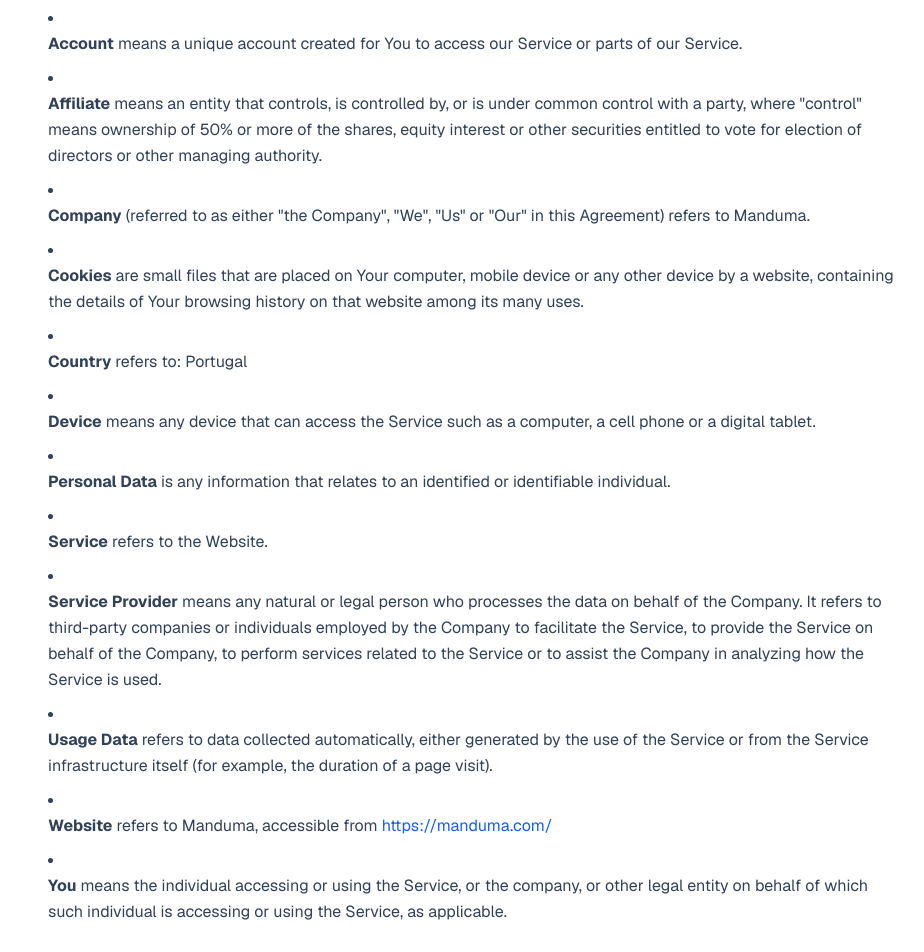
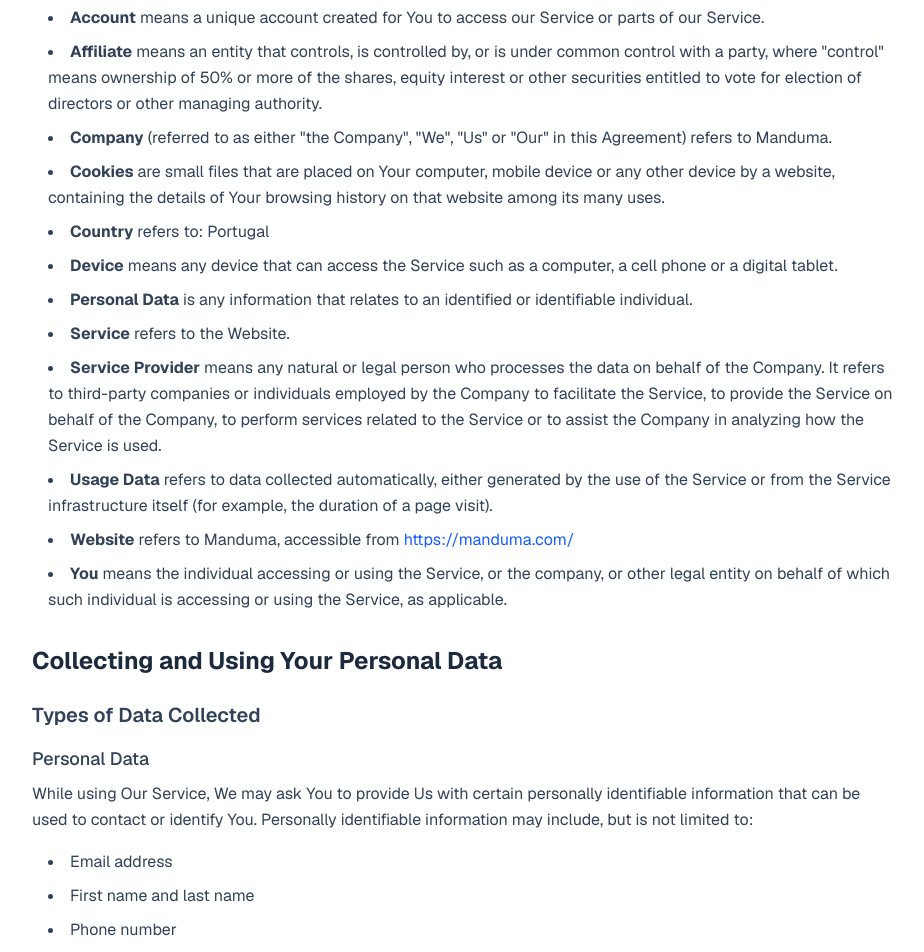
Before and after one commit to TheHolyWolf/manduma-web, a Next.js app: page /privacy in a window 1280 px wide. Shown: the part 980-1932 px from the top of the page, without its empty margins (176-1100 px from the left). Built offline with nearby package versions, Linux system fonts and the light colour scheme.

Commit message:
fix: Final styling adjustments to legal pages (removed <p> from <li>)

```diff
--- a/app/privacy/page.tsx
+++ b/app/privacy/page.tsx
@@ -27,7 +27,7 @@
           1. Data Collection for the Free Scan
         </h2>
         <p className="text-slate-700 mb-6 leading-relaxed">
-          For the Manduma 48-Hour Scan, we require **read-only access** to your existing financial data (e.g., QuickBooks, Xero, or CSV files). This data is accessed using encrypted, temporary tokens and is used solely for the purpose of generating your Business Health Score and Leak Map. **We do not store API keys long-term, and we never manipulate or execute transactions on your ledger.**
+          For the Manduma 48-Hour Scan, we require <strong>read-only access</strong> to your existing financial data (e.g., QuickBooks, Xero, or CSV files). This data is accessed using encrypted, temporary tokens and is used solely for the purpose of generating your Business Health Score and Leak Map. <strong>We do not store API keys long-term, and we never manipulate or execute transactions on your ledger.</strong>
         </p>
 
         {/* ---------------------------------------------------- */}
@@ -60,27 +60,26 @@
           For the purposes of this Privacy Policy:
         </p>
         <ul className="list-disc list-inside space-y-2 pl-4 text-slate-700 mb-8 leading-relaxed">
-          <li><p><strong>Account</strong> means a unique account created for You to access our Service or parts of our Service.</p></li>
-          <li><p><strong>Affiliate</strong> means an entity that controls, is controlled by, or is under common control with a party, where "control" means ownership of 50% or more of the shares, equity interest or other securities entitled to vote for election of directors or other managing authority.</p></li>
-          <li><p><strong>Company</strong> (referred to as either "the Company", "We", "Us" or "Our" in this Agreement) refers to Manduma.</p></li>
-          <li><p><strong>Cookies</strong> are small files that are placed on Your computer, mobile device or any other device by a website, containing the details of Your browsing history on that website among its many uses.</p></li>
-          <li><p><strong>Country</strong> refers to: Portugal</p></li>
-          <li><p><strong>Device</strong> means any device that can access the Service such as a computer, a cell phone or a digital tablet.</p></li>
-          <li><p><strong>Personal Data</strong> is any information that relates to an identified or identifiable individual.</p></li>
-          <li><p><strong>Service</strong> refers to the Website.</p></li>
-          <li><p><strong>Service Provider</strong> means any natural or legal person who processes the data on behalf of the Company. It refers to third-party companies or individuals employed by the Company to facilitate the Service, to provide the Service on behalf of the Company, to perform services related to the Service or to assist the Company in analyzing how the Service is used.</p></li>
-          <li><p><strong>Usage Data</strong> refers to data collected automatically, either generated by the use of the Service or from the Service infrastructure itself (for example, the duration of a page visit).</p></li>
+          <li><strong>Account</strong> means a unique account created for You to access our Service or parts of our Service.</li>
+          <li><strong>Affiliate</strong> means an entity that controls, is controlled by, or is under common control with a party, where "control" means ownership of 50% or more of the shares, equity interest or other securities entitled to vote for election of directors or other managing authority.</li>
+          <li><strong>Company</strong> (referred to as either "the Company", "We", "Us" or "Our" in this Agreement) refers to Manduma.</li>
+          <li><strong>Cookies</strong> are small files that are placed on Your computer, mobile device or any other device by a website, containing the details of Your browsing history on that website among its many uses.</li>
+          <li><strong>Country</strong> refers to: Portugal</li>
+          <li><strong>Device</strong> means any device that can access the Service such as a computer, a cell phone or a digital tablet.</li>
+          <li><strong>Personal Data</strong> is any information that relates to an identified or identifiable individual.</li>
+          <li><strong>Service</strong> refers to the Website.</li>
+          <li><strong>Service Provider</strong> means any natural or legal person who processes the data on behalf of the Company. It refers to third-party companies or individuals employed by the Company to facilitate the Service, to provide the Service on behalf of the Company, to perform services related to the Service or to assist the Company in analyzing how the Service is used.</li>
+          <li><strong>Usage Data</strong> refers to data collected automatically, either generated by the use of the Service or from the Service infrastructure itself (for example, the duration of a page visit).</li>
           <li>
-            <p><strong>Website</strong> refers to Manduma, accessible from{' '}
+              <strong>Website</strong> refers to Manduma, accessible from{' '}
               <a href="https://manduma.com/" rel="external nofollow noopener" target="_blank" className="text-blue-600 hover:underline">
-                https://manduma.com/
+                  https://manduma.com/
               </a>
-            </p>
           </li>
           <li>
-            <p><strong>You</strong> means the individual accessing or using the Service, or the company, or other legal entity on behalf of which such individual is accessing or using the Service, as applicable.</p>
+              <strong>You</strong> means the individual accessing or using the Service, or the company, or other legal entity on behalf of which such individual is accessing or using the Service, as applicable.
           </li>
-        </ul>
+      </ul>
 
         <h2 className="text-2xl font-bold text-slate-800 mt-8 mb-4">Collecting and Using Your Personal Data</h2>
 
@@ -134,20 +133,17 @@
           We use both Session and Persistent Cookies for the purposes set out below:
         </p>
         <ul className="list-disc list-inside space-y-4 pl-4 text-slate-700 mb-8 leading-relaxed">
-          <li>
-            <p><strong>Necessary / Essential Cookies</strong></p>
+          <li><strong>Necessary / Essential Cookies</strong>
             <p>Type: Session Cookies</p>
             <p>Administered by: Us</p>
             <p>Purpose: These Cookies are essential to provide You with services available through the Website and to enable You to use some of its features. They help to authenticate users and prevent fraudulent use of user accounts. Without these Cookies, the services that You have asked for cannot be provided, and We only use these Cookies to provide You with those services.</p>
           </li>
-          <li>
-            <p><strong>Cookies Policy / Notice Acceptance Cookies</strong></p>
+          <li><strong>Cookies Policy / Notice Acceptance Cookies</strong>
             <p>Type: Persistent Cookies</p>
             <p>Administered by: Us</p>
             <p>Purpose: These Cookies identify if users have accepted the use of cookies on the Website.</p>
           </li>
-          <li>
-            <p><strong>Functionality Cookies</strong></p>
+          <li><strong>Functionality Cookies</strong>
             <p>Type: Persistent Cookies</p>
             <p>Administered by: Us</p>
             <p>Purpose: These Cookies allow us to remember choices You make when You use the Website, such as remembering your login details or language preference. The purpose of these Cookies is to provide You with a more personal experience and to avoid You having to re-enter your preferences every time You use the Website.</p>
```
